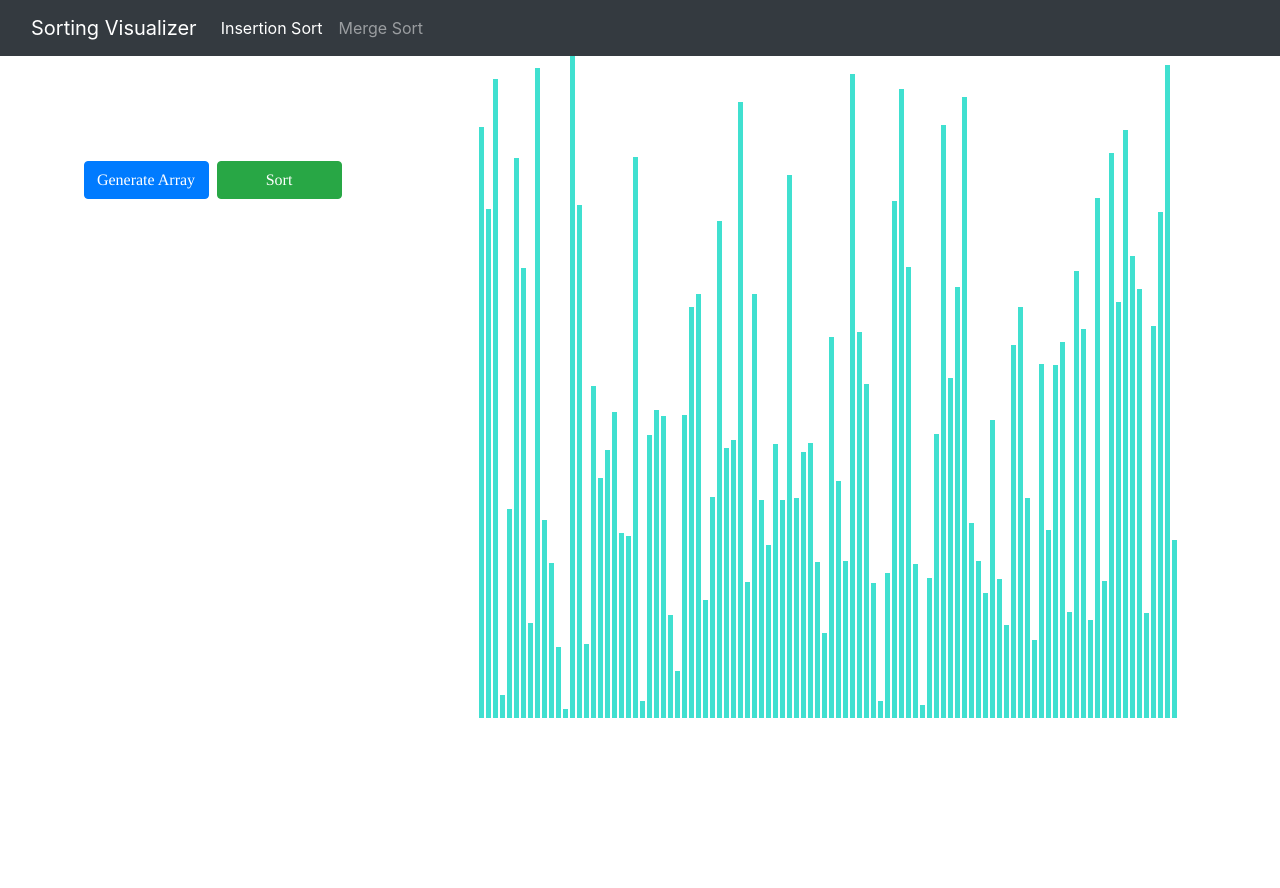
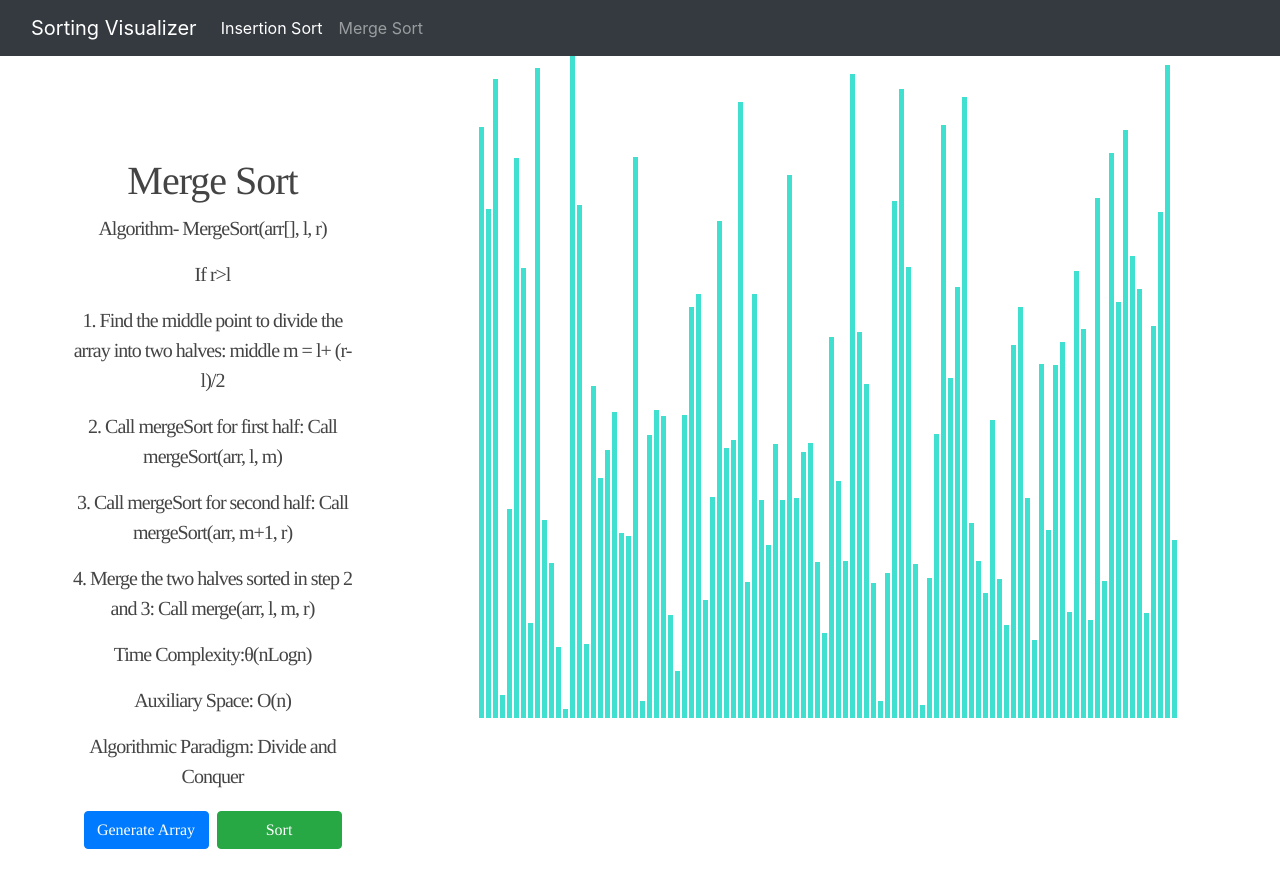
Before and after one commit to somil24/Sorting-Visualizer, a React (Create React App) app: page /mergeSort in a window 1280 px wide. Shown: the top 888 px of the page. Before the commit the page ends 800 px from the top, so only its background shows below. Built offline with nearby package versions, Linux system fonts and the light colour scheme.

Commit message:
Added merge sort function

```diff
--- /dev/null
+++ b/src/AboutSorting/AboutMergeSort.js
@@ -0,0 +1,32 @@
+import React from "react";
+function AboutMergeSort(){
+    return(
+        <div>
+            <h1>Merge Sort</h1>
+            <p>
+                Algorithm- MergeSort(arr[], l,  r)
+            </p>
+            <p>If r>l</p>
+            <p>
+            1. Find the middle point to divide the array into two halves:
+             middle m = l+ (r-l)/2
+            </p>
+            <p>2. Call mergeSort for first half:
+             Call mergeSort(arr, l, m)</p>
+             <p>
+             3. Call mergeSort for second half:
+             Call mergeSort(arr, m+1, r)
+             </p>
+             <p>
+             4. Merge the two halves sorted in step 2 and 3:
+             Call merge(arr, l, m, r)
+             </p>
+             <p>Time Complexity:θ(nLogn)</p>
+             <p>Auxiliary Space: O(n)</p>
+             <p>Algorithmic Paradigm: Divide and Conquer</p>
+
+        </div>
+    )
+}
+
+export default AboutMergeSort
--- /dev/null
+++ b/src/SortingAlgorithms/mergeSort.js
@@ -0,0 +1,77 @@
+export function mergeSortAnimation(array) {
+    const animations = [];
+    if (array.length <= 1) return array;
+    const auxiliaryArray = array.slice();
+    mergeSortHelper(array, 0, array.length - 1, auxiliaryArray, animations);
+    return animations;
+  }
+
+  function mergeSortHelper(
+    mainArray,
+    startIdx,
+    endIdx,
+    auxiliaryArray,
+    animations,
+  ) {
+    if (startIdx === endIdx) return;
+    const middleIdx = Math.floor((startIdx + endIdx) / 2);
+    mergeSortHelper(auxiliaryArray, startIdx, middleIdx, mainArray, animations);
+    mergeSortHelper(auxiliaryArray, middleIdx + 1, endIdx, mainArray, animations);
+    doMerge(mainArray, startIdx, middleIdx, endIdx, auxiliaryArray, animations);
+  }
+
+  function doMerge(
+    mainArray,
+    startIdx,
+    middleIdx,
+    endIdx,
+    auxiliaryArray,
+    animations,
+  ) {
+    let k = startIdx;
+    let i = startIdx;
+    let j = middleIdx + 1;
+    while (i <= middleIdx && j <= endIdx) {
+      // These are the values that we're comparing; we push them once
+      // to change their color.
+      animations.push([i, j]);
+      // These are the values that we're comparing; we push them a second
+      // time to revert their color.
+      animations.push([i, j]);
+      if (auxiliaryArray[i] <= auxiliaryArray[j]) {
+        // We overwrite the value at index k in the original array with the
+        // value at index i in the auxiliary array.
+        animations.push([k, auxiliaryArray[i]]);
+        mainArray[k++] = auxiliaryArray[i++];
+      } else {
+        // We overwrite the value at index k in the original array with the
+        // value at index j in the auxiliary array.
+        animations.push([k, auxiliaryArray[j]]);
+        mainArray[k++] = auxiliaryArray[j++];
+      }
+    }
+    while (i <= middleIdx) {
+      // These are the values that we're comparing; we push them once
+      // to change their color.
+      animations.push([i, i]);
+      // These are the values that we're comparing; we push them a second
+      // time to revert their color.
+      animations.push([i, i]);
+      // We overwrite the value at index k in the original array with the
+      // value at index i in the auxiliary array.
+      animations.push([k, auxiliaryArray[i]]);
+      mainArray[k++] = auxiliaryArray[i++];
+    }
+    while (j <= endIdx) {
+      // These are the values that we're comparing; we push them once
+      // to change their color.
+      animations.push([j, j]);
+      // These are the values that we're comparing; we push them a second
+      // time to revert their color.
+      animations.push([j, j]);
+      // We overwrite the value at index k in the original array with the
+      // value at index j in the auxiliary array.
+      animations.push([k, auxiliaryArray[j]]);
+      mainArray[k++] = auxiliaryArray[j++];
+    }
+  }
--- a/src/SortingVisualizer2.0/Navbar.js
+++ b/src/SortingVisualizer2.0/Navbar.js
@@ -17,7 +17,7 @@ function Navbar(){
           <Link className="nav-link active" aria-current="page" to={{pathname:"/insertionsort"}}>Insertion Sort</Link>
         </li>
         <li className="nav-item">
-          <a className="nav-link">Merge Sort</a>
+          <Link className="nav-link" to={{pathname:"/mergeSort"}}>Merge Sort </Link>
         </li>
         <li className="nav-item">
           <a className="nav-link"></a>
--- a/src/SortingVisualizer2.0/SortingVisualizerBody.js
+++ b/src/SortingVisualizer2.0/SortingVisualizerBody.js
@@ -2,7 +2,9 @@ import React from "react"
 import "./Sorting.css"
 import { Route, Switch, useParams } from 'react-router-dom';
 import AboutInsertionSort from "../AboutSorting/AboutInsertionSort";
+import AboutMergeSort from "../AboutSorting/AboutMergeSort";
 import {getInsertionSortAnimation} from "../SortingAlgorithms/InsertionSort.js";
+import {mergeSortAnimation} from "../SortingAlgorithms/mergeSort"
 const ANIMATION_SPEED_MS=1
 //var Length=100;
 
@@ -47,19 +49,51 @@ export default class SortingVisualizerBody extends React.Component{
     }
 
     insertionSort(){
-        const animation =getInsertionSortAnimation(this.state.array);
+        let animation =getInsertionSortAnimation(this.state.array);
         for(let i=0;i<animation.length;i++){
-            const arrayBars=document.getElementsByClassName("array-bar")
-            const [one,two,isChange,height1,height2]=animation[i]
+            let arrayBars=document.getElementsByClassName("array-bar")
+            let [one,two,isChange,height1,height2]=animation[i]
             if(isChange){
                 setTimeout(()=>{
-                    const Barone=arrayBars[one].style;
-                    const Bartwo=arrayBars[two].style;
+                    let Barone=arrayBars[one].style;
+                    let Bartwo=arrayBars[two].style;
                     Barone.height=`${height1}px`;
                     Bartwo.height=`${height2}px`;
+                    Barone.backgroundColor=PRIMARY_COLOR;
+                    Bartwo.backgroundColor=PRIMARY_COLOR;
                 },i*ANIMATION_SPEED_MS)
             }
+
         }
+    }
+    mergeSort(){
+        const animations = mergeSortAnimation(this.state.array);
+    for (let i = 0; i < animations.length; i++) {
+      const arrayBars = document.getElementsByClassName('array-bar');
+      const isColorChange = i % 3 !== 2;
+      if (isColorChange) {
+        const [barOneIdx, barTwoIdx] = animations[i];
+        const barOneStyle = arrayBars[barOneIdx].style;
+        const barTwoStyle = arrayBars[barTwoIdx].style;
+        const color = i % 3 === 0 ? SECONDARY_COLOR : PRIMARY_COLOR;
+        setTimeout(() => {
+          barOneStyle.backgroundColor = color;
+          barTwoStyle.backgroundColor = color;
+        }, i * 5);
+      } else {
+        setTimeout(() => {
+          const [barOneIdx, newHeight] = animations[i];
+          const barOneStyle = arrayBars[barOneIdx].style;
+          barOneStyle.height = `${newHeight}px`;
+        }, i * 5);
+      }
+    }
+
+    }
+
+    handleClick(id){
+        if(id==="/insertionsort")this.insertionSort();
+        else if(id==="/mergeSort")this.mergeSort();
     }
 
 
@@ -69,7 +103,7 @@ export default class SortingVisualizerBody extends React.Component{
 
     render(){
         const {array}=this.state;
-        const pathname = window.location.state
+        const pathname = window.location.pathname
         console.log(pathname)
      return( <>
 
@@ -77,10 +111,11 @@ export default class SortingVisualizerBody extends React.Component{
   <div className="row gx-10">
     <div className="col-md-3 Info">
     <Switch>
-       <Route path="/insertionsort" component={AboutInsertionSort}/>
+       <Route path="/insertionsort" component={AboutInsertionSort} render={(props)=>{this.insertionSort()}}/>
+       <Route path="/mergeSort" component={AboutMergeSort}/>
      </Switch>
      <button type="button" onClick={()=>this.resetArray()} className="btn btn-primary">Generate Array</button>
-     <button type="button" className="btn btn-success" onClick={()=>this.window.location.state.fun}>Sort</button>
+     <button type="button" className="btn btn-success" onClick={()=>this.handleClick(pathname)}>Sort</button>
     </div>
 
     <div className="col-md me-auto Diplay" id="display">
--- a/src/SortingVisualizer2.0/func.js
+++ /dev/null
@@ -1,6 +0,0 @@
-const funct=[
-    {
-        id:1,
-        func:insertionSort()
-    }
-]
```
Also changed, not shown: 1 other file (tests, documents, lock files or other folders).
